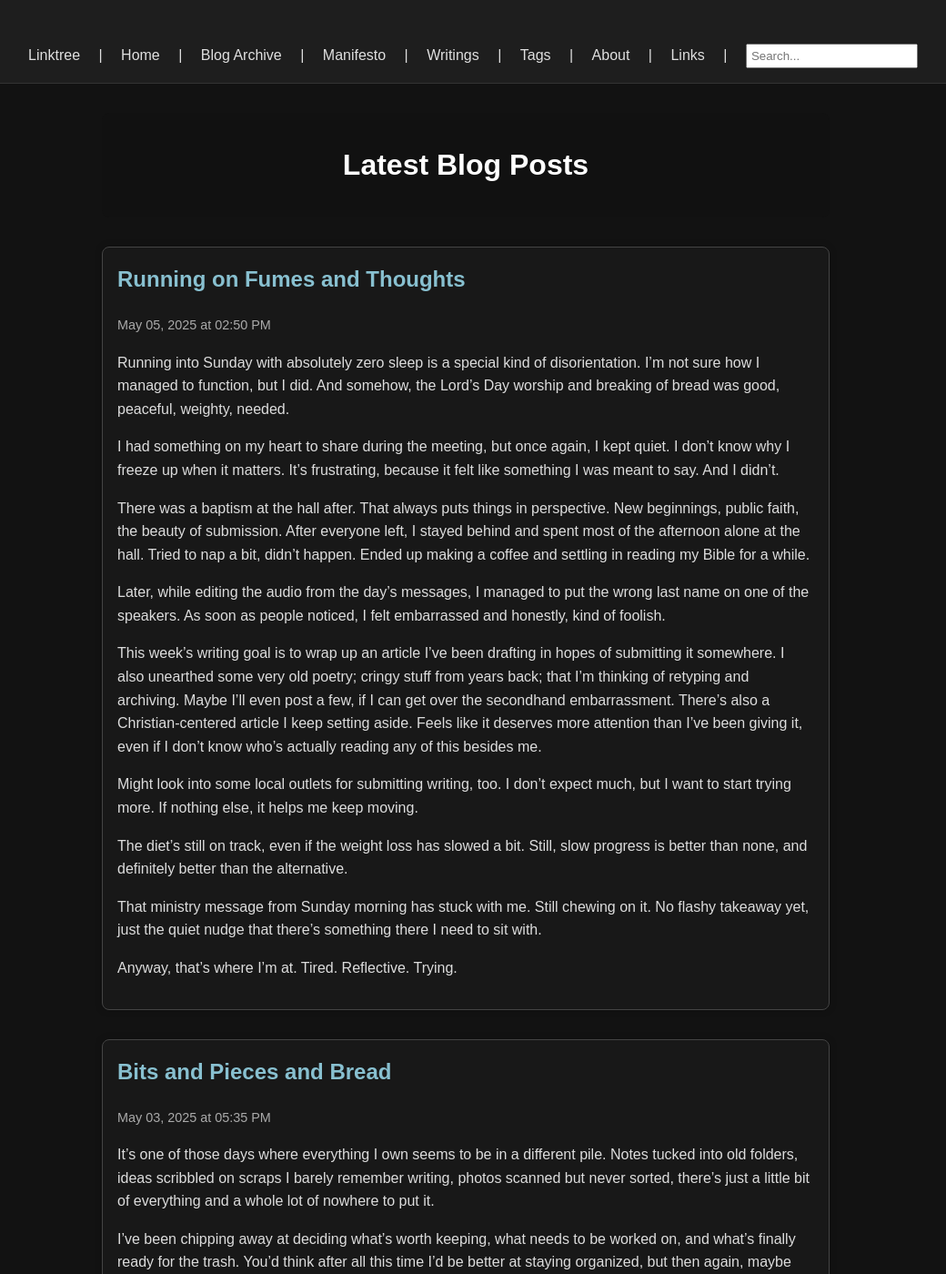
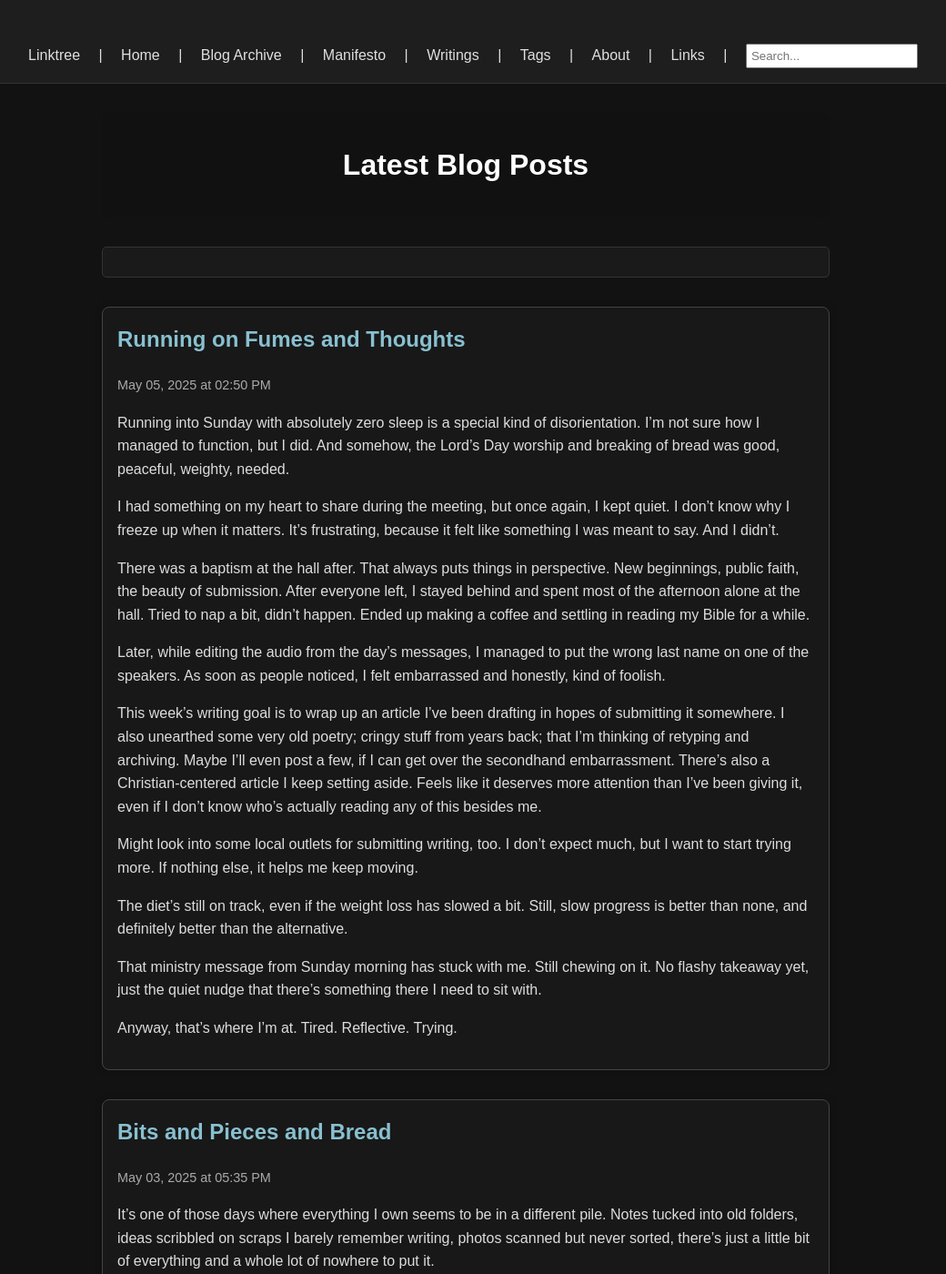
Before and after one commit to Atrion/atrion-blog, a Jekyll site: the page built from index.md, in a window 1280 px wide and 1400 px high. Shown: the whole window at 91% size, without its empty margins (128-1168 px from the left). Built offline with Jekyll 4.4.1, drawn with Linux system fonts in a browser that asks for light colours; comment, search, counter and statistics services are not loaded.

Commit message:
Update style.css

```diff
--- a/assets/css/style.css
+++ b/assets/css/style.css
@@ -170,3 +170,22 @@
 .two-column-poem div:last-child {
   text-align: left;
 }
+
+/* Search Field */
+#results-container {
+  background: #1a1a1a;
+  padding: 1rem;
+  margin-top: 1rem;
+  border: 1px solid #333;
+  border-radius: 5px;
+  list-style-type: none;
+}
+
+#results-container li {
+  margin-bottom: 0.5rem;
+}
+
+#results-container a {
+  color: #70a9ff;
+  text-decoration: underline;
+}
```
